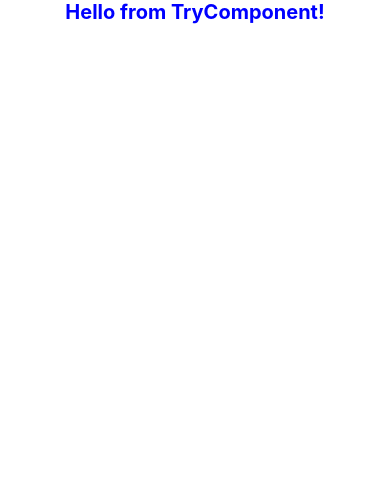
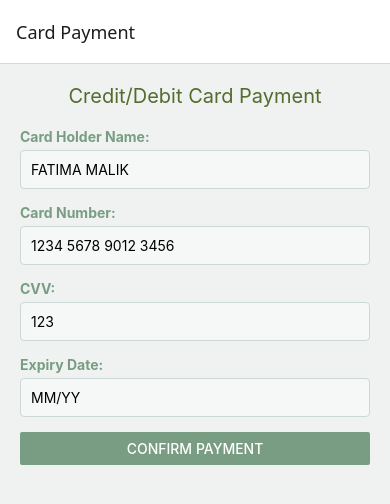
Before and after one commit to Fatima-malik7/Online-Bookstore-Mobile-App, a React Native app: screen /CardDetails in a window 390 px wide. Shown: the top 504 px of the page. Built offline with nearby package versions, Linux system fonts and the light colour scheme.

Commit message:
Added Card details and Cash on delivery interfaces

```diff
--- a/App.js
+++ b/App.js
@@ -1,34 +1,26 @@
-// import { StatusBar } from 'expo-status-bar';
-// import { StyleSheet, Text, View } from 'react-native';
+import React from 'react';
+import { NavigationContainer } from '@react-navigation/native';
+import { createStackNavigator } from '@react-navigation/stack';
+import CardDetails from './components/CardDetails';
+import CashOnDelivery from './components/CashOnDelivery';
 
-// export default function App() {
-//   return (
-//     <View style={styles.container}>
-//       <Text>Open up App.js to start working on your app!</Text>
-//       <StatusBar style="auto" />
-//     </View>
-//   );
-// }
+const Stack = createStackNavigator();
 
-// const styles = StyleSheet.create({
-//   container: {
-//     flex: 1,
-//     backgroundColor: '#fff',
-//     alignItems: 'center',
-//     justifyContent: 'center',
-//   },
-// });
-
-import React from 'react';
-import { SafeAreaView } from 'react-native';
-import TryComponent from './components/try';  // Import the TryComponent
-
-const App = () => {
+export default function App() {
   return (
-    <SafeAreaView>
-      <TryComponent />  {/* Use the TryComponent in App.js */}
-    </SafeAreaView>
+    <NavigationContainer>
+      <Stack.Navigator initialRouteName="CardDetails">
+        <Stack.Screen
+          name="CardDetails"
+          component={CardDetails}
+          options={{ title: 'Card Payment' }}
+        />
+        <Stack.Screen
+          name="CashOnDelivery"
+          component={CashOnDelivery}
+          options={{ title: 'Cash On Delivery' }}
+        />
+      </Stack.Navigator>
+    </NavigationContainer>
   );
-};
-
-export default App;
+}
--- /dev/null
+++ b/components/CardDetails.js
@@ -0,0 +1,97 @@
+import React, { useState } from 'react';
+import { View, Text, TextInput, Button, StyleSheet } from 'react-native';
+import { useNavigation } from '@react-navigation/native';
+
+const CardDetails = () => {
+  const [cardHolder, setCardHolder] = useState('');
+  const [cardNumber, setCardNumber] = useState('');
+  const [cvv, setCvv] = useState('');
+  const [expiryDate, setExpiryDate] = useState('');
+
+  const navigation = useNavigation();
+
+  const handleConfirmPayment = () => {
+    // Navigate to CashOnDelivery with sample data
+    navigation.navigate('CashOnDelivery', { subtotal: 500, deliveryCharges: 100 });
+  };
+
+  return (
+    <View style={styles.container}>
+      <Text style={styles.header}>Credit/Debit Card Payment</Text>
+      <View style={styles.formGroup}>
+        <Text style={styles.label}>Card Holder Name:</Text>
+        <TextInput
+          style={styles.input}
+          value={cardHolder}
+          onChangeText={setCardHolder}
+          placeholder="FATIMA MALIK"
+          required
+        />
+      </View>
+      <View style={styles.formGroup}>
+        <Text style={styles.label}>Card Number:</Text>
+        <TextInput
+          style={styles.input}
+          value={cardNumber}
+          onChangeText={setCardNumber}
+          placeholder="1234 5678 9012 3456"
+          maxLength={16}
+          keyboardType="numeric"
+        />
+      </View>
+      <View style={styles.formGroup}>
+        <Text style={styles.label}>CVV:</Text>
+        <TextInput
+          style={styles.input}
+          value={cvv}
+          onChangeText={setCvv}
+          placeholder="123"
+          maxLength={3}
+          keyboardType="numeric"
+        />
+      </View>
+      <View style={styles.formGroup}>
+        <Text style={styles.label}>Expiry Date:</Text>
+        <TextInput
+          style={styles.input}
+          value={expiryDate}
+          onChangeText={setExpiryDate}
+          placeholder="MM/YY"
+          maxLength={5}
+        />
+      </View>
+      <Button title="Confirm Payment" onPress={handleConfirmPayment} color="#789D82" />
+    </View>
+  );
+};
+
+const styles = StyleSheet.create({
+  container: {
+    flex: 1,
+    padding: 20,
+    backgroundColor: '#EFF2F1',
+  },
+  header: {
+    fontSize: 20,
+    marginBottom: 20,
+    color: '#556B2F',
+    textAlign: 'center',
+  },
+  formGroup: {
+    marginBottom: 15,
+  },
+  label: {
+    marginBottom: 5,
+    fontWeight: 'bold',
+    color: '#789D82',
+  },
+  input: {
+    borderWidth: 1,
+    borderColor: '#CDD7D6',
+    borderRadius: 4,
+    padding: 10,
+    backgroundColor: '#F5F8F7',
+  },
+});
+
+export default CardDetails;
--- /dev/null
+++ b/components/CashOnDelivery.js
@@ -0,0 +1,68 @@
+import React from 'react';
+import { View, Text, Button, StyleSheet } from 'react-native';
+import { useRoute } from '@react-navigation/native';
+
+const CashOnDelivery = () => {
+  const route = useRoute();
+  const { subtotal = 0, deliveryCharges = 250 } = route.params || {};
+  const totalPayment = subtotal + deliveryCharges;
+
+  const handleOrder = () => {
+    alert(`Order Confirmed! Total Payment: PKR ${totalPayment}`);
+  };
+
+  return (
+    <View style={styles.container}>
+      <Text style={styles.header}>Cash On Delivery</Text>
+      <Text style={styles.text}>Please review your order details:</Text>
+      <View style={styles.summary}>
+        <Text style={styles.item}>
+          <Text style={styles.label}>Subtotal:</Text> PKR {subtotal}
+        </Text>
+        <Text style={styles.item}>
+          <Text style={styles.label}>Delivery Charges:</Text> PKR {deliveryCharges}
+        </Text>
+        <Text style={[styles.item, styles.total]}>
+          <Text style={styles.label}>Total Payment:</Text> PKR {totalPayment}
+        </Text>
+      </View>
+      <Button title="Confirm Order" onPress={handleOrder} color="#789D82" />
+    </View>
+  );
+};
+
+const styles = StyleSheet.create({
+  container: {
+    flex: 1,
+    padding: 20,
+    backgroundColor: '#F3F6F4',
+  },
+  header: {
+    fontSize: 20,
+    marginBottom: 20,
+    color: '#556B2F',
+    textAlign: 'center',
+  },
+  text: {
+    marginBottom: 20,
+    textAlign: 'center',
+  },
+  summary: {
+    marginBottom: 20,
+  },
+  item: {
+    flexDirection: 'row',
+    justifyContent: 'space-between',
+    marginBottom: 10,
+  },
+  label: {
+    fontWeight: 'bold',
+    color: '#556B2F',
+  },
+  total: {
+    fontWeight: 'bold',
+    color: '#789D82',
+  },
+});
+
+export default CashOnDelivery;
--- a/components/try.js
+++ /dev/null
@@ -1,14 +0,0 @@
-import React from 'react';
-import { Text, View } from 'react-native';
-
-const TryComponent = () => {
-  return (
-    <View style={{ flex: 1, justifyContent: 'center', alignItems: 'center' }}>
-      <Text style={{ fontSize: 20, fontWeight: 'bold', color: 'blue' }}>
-        Hello from TryComponent!
-      </Text>
-    </View>
-  );
-};
-
-export default TryComponent;
```
Also changed, not shown: package.json (+12 -1 lines), 1 other file (tests, documents, lock files or other folders).
